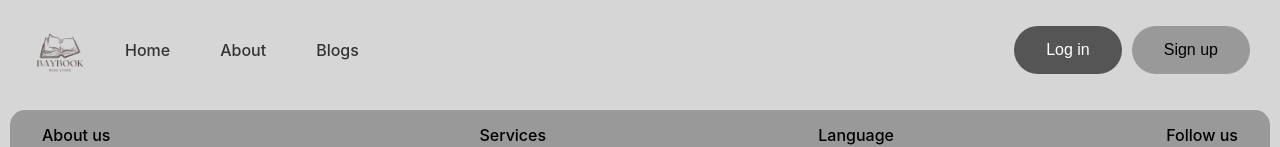
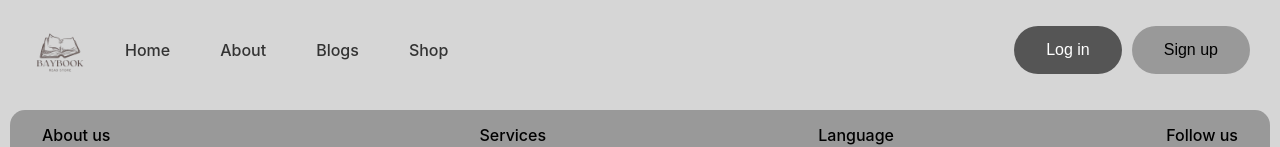
Before and after one commit to 5935512009/BayBook, a React (Create React App) app in the folder client/: page / in a window 1280 px wide. Shown: the top 147 px of the page. Built offline with nearby package versions, Linux system fonts and the light colour scheme.

Commit message:
update:{route shop}

```diff
--- a/client/src/components/navbar/Navbar.jsx
+++ b/client/src/components/navbar/Navbar.jsx
@@ -12,7 +12,8 @@ export default function Navbar() {
           <li className="lists">
             <Link to="./Home">Home</Link>
             <Link to="./About">About</Link>
-            <Link to="./blogs">Blogs</Link>
+            <Link to="./Blogs">Blogs</Link>
+            <Link to="./Shop">Shop</Link>
           </li>
         </ul>
       </div>
```
